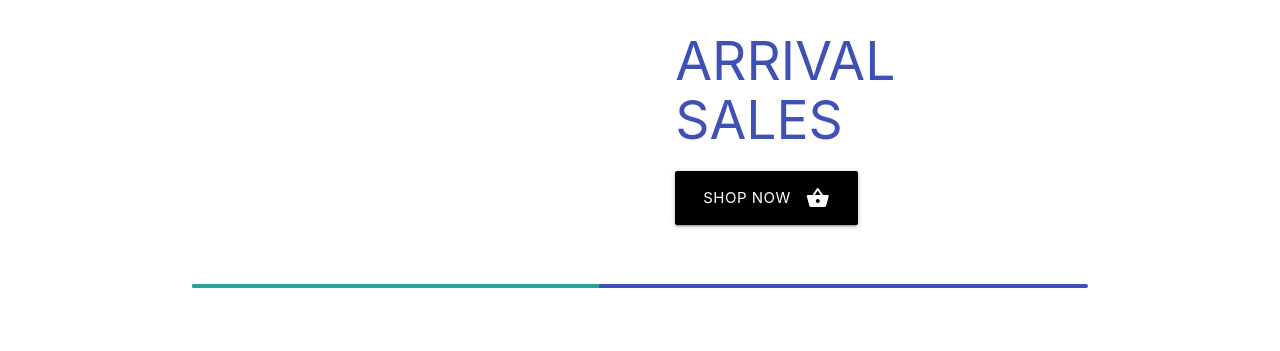
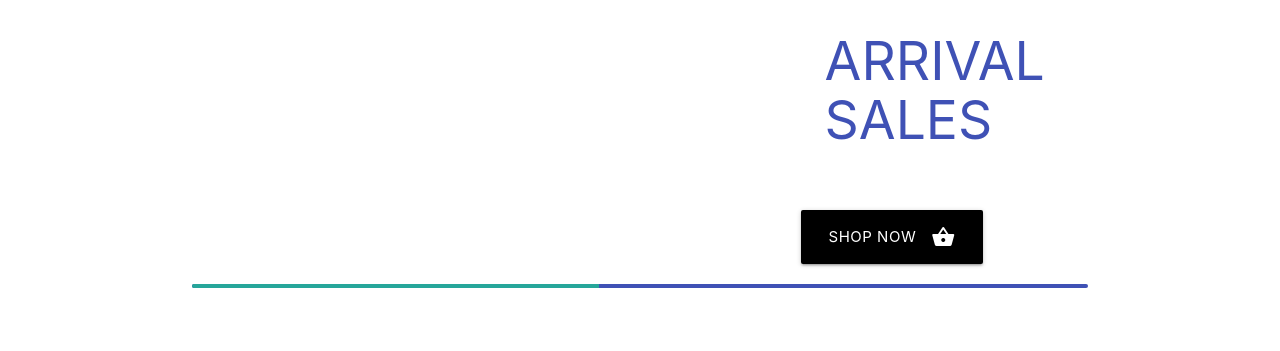
Before and after one commit to allistermugaisi/online-store, a plain HTML site: page index.html in a window 1280 px wide. Shown: the part 414-765 px from the top of the page. Drawn offline with nearby package versions, Linux system fonts and the light colour scheme.

Commit message:
added index.html

```diff
--- a/index.html
+++ b/index.html
@@ -104,17 +104,18 @@
             <img class="activator responsive-img" src="images/model_3.png" />
           </div>
         </div>
-        <div class="col s6 m12 l6">
+        <div class="col s6 m4 l4 offset-l2 offset-m2">
 
             <div class="card z-depth-0 cool">
 
               <div class="card-content">
                 <p class=" center-align black-text">NEW COLLECTIONS 2020</p>
                 <h2 class="indigo-text">ARRIVAL SALES</h2>
-                <a href="store.html" class="waves-effect waves-light btn-large black "><i class="material-icons right">shopping_basket</i>SHOP NOW</a>
+
 
               </div>
             </div>
+            <a href="store.html" class="waves-effect waves-light btn-large black "><i class="material-icons right">shopping_basket</i>SHOP NOW</a>
           </div>
         </div>
         <div class="progress indigo">
```
